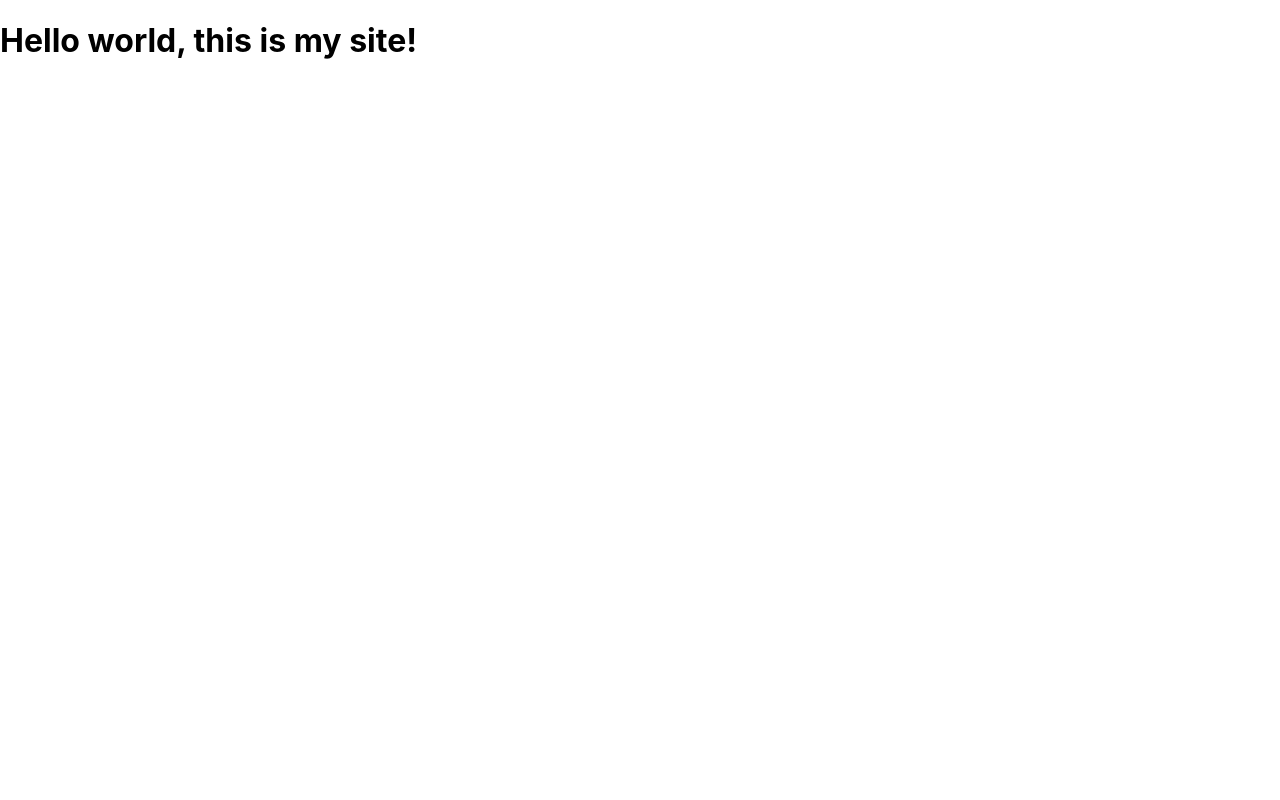
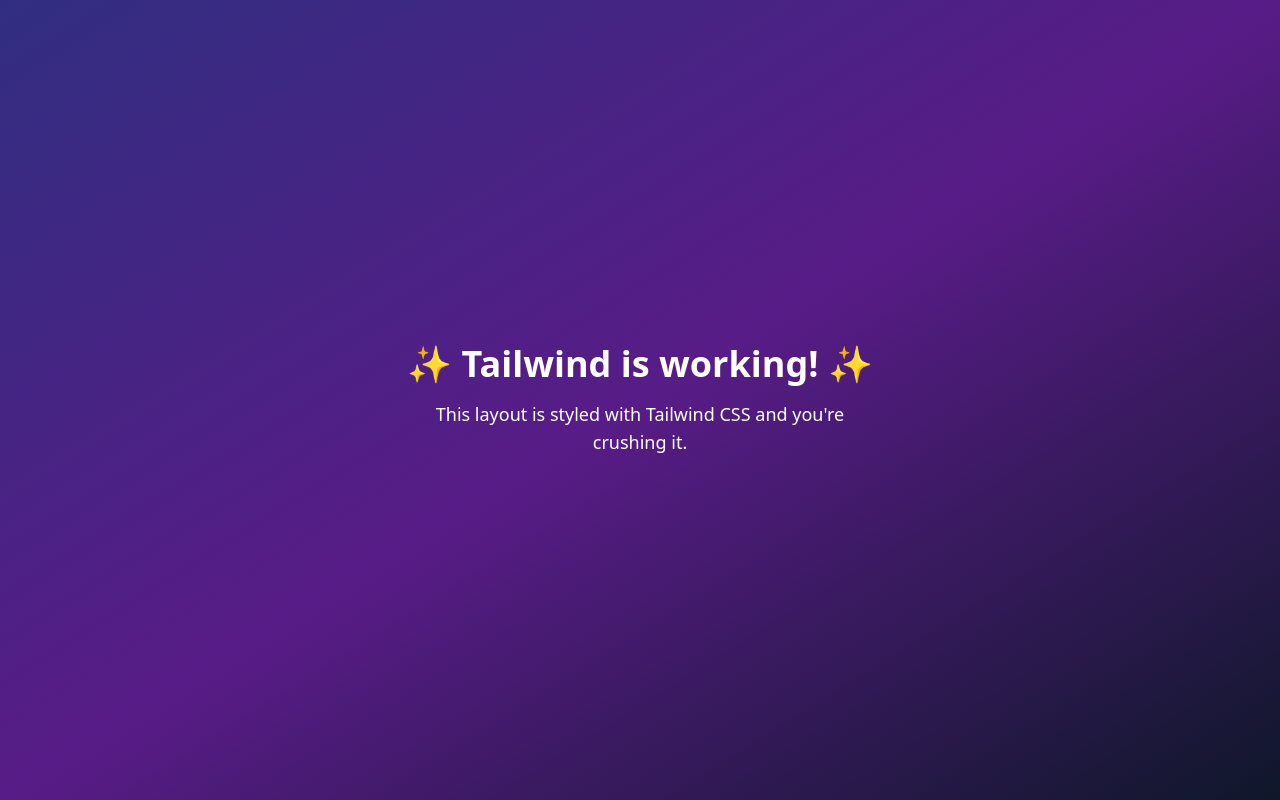
Before and after one commit to slychaicode/about-me-site, a React (Create React App) app: page / in a window 1280 px wide. Built offline with nearby package versions, Linux system fonts and the light colour scheme.

Commit message:
Set up Tailwind CSS with React (CRA) and verified working layout

```diff
--- a/package.json
+++ b/package.json
@@ -40,6 +40,6 @@
   "devDependencies": {
     "autoprefixer": "^10.4.21",
     "postcss": "^8.5.3",
-    "tailwindcss": "^4.1.4"
+    "tailwindcss": "^3.4.1"
   }
 }
--- /dev/null
+++ b/postcss.config.js
@@ -0,0 +1,6 @@
+module.exports = {
+  plugins: {
+    tailwindcss: {},
+    autoprefixer: {},
+  },
+};
--- a/src/App.js
+++ b/src/App.js
@@ -1,7 +1,10 @@
 function App() {
   return (
-    <div>
-      <h1>Hello world, this is my site!</h1>
+    <div className="h-screen bg-gradient-to-br from-indigo-900 via-purple-900 to-slate-900 text-white flex flex-col items-center justify-center">
+      <h1 className="text-4xl font-bold mb-4">✨ Tailwind is working! ✨</h1>
+      <p className="text-lg text-center max-w-md">
+        This layout is styled with Tailwind CSS and you're crushing it.
+      </p>
     </div>
   );
 }
--- a/src/index.css
+++ b/src/index.css
@@ -1,13 +1,3 @@
-body {
-  margin: 0;
-  font-family: -apple-system, BlinkMacSystemFont, 'Segoe UI', 'Roboto', 'Oxygen',
-    'Ubuntu', 'Cantarell', 'Fira Sans', 'Droid Sans', 'Helvetica Neue',
-    sans-serif;
-  -webkit-font-smoothing: antialiased;
-  -moz-osx-font-smoothing: grayscale;
-}
-
-code {
-  font-family: source-code-pro, Menlo, Monaco, Consolas, 'Courier New',
-    monospace;
-}
+@tailwind base;
+@tailwind components;
+@tailwind utilities;
--- /dev/null
+++ b/tailwind.config.js
@@ -0,0 +1,8 @@
+/** @type {import('tailwindcss').Config} */
+module.exports = {
+  content: ["./src/**/*.{js,jsx,ts,tsx}"],
+  theme: {
+    extend: {},
+  },
+  plugins: [],
+};
```
Also changed, not shown: 1 other file (tests, documents, lock files or other folders).
